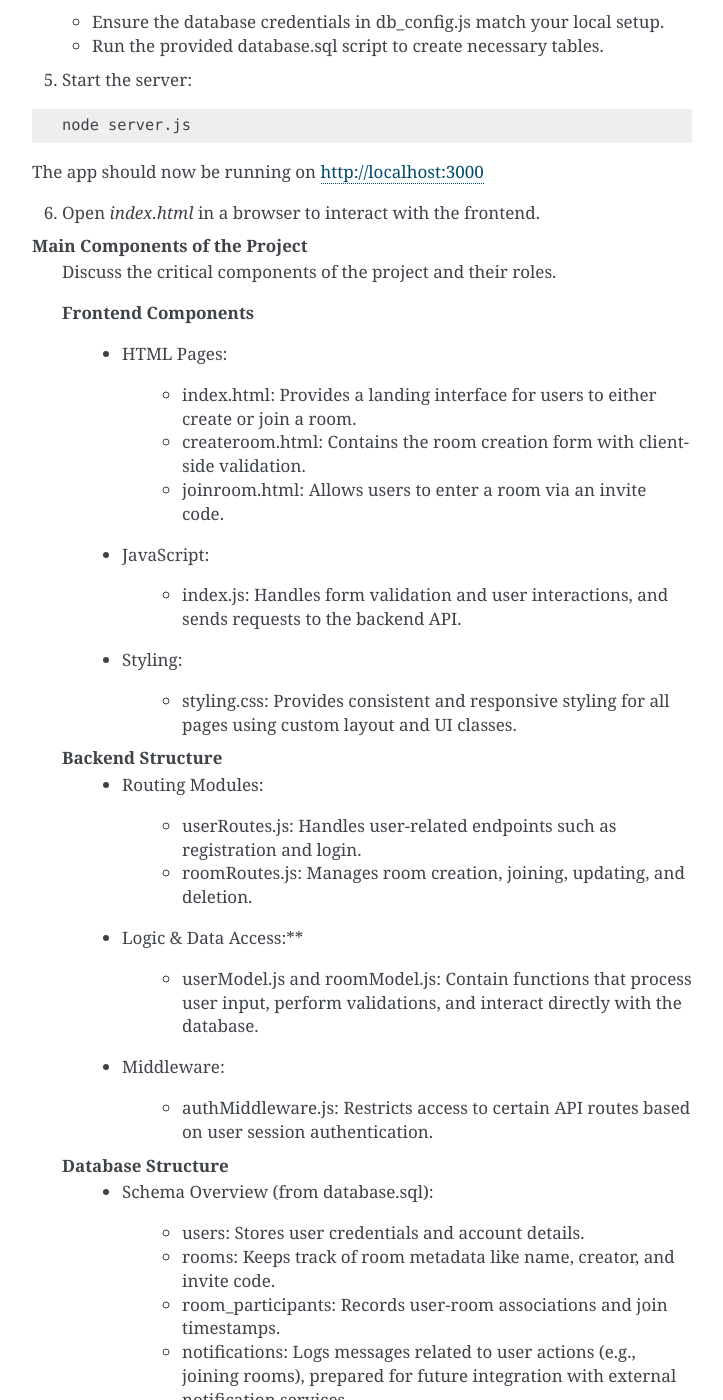
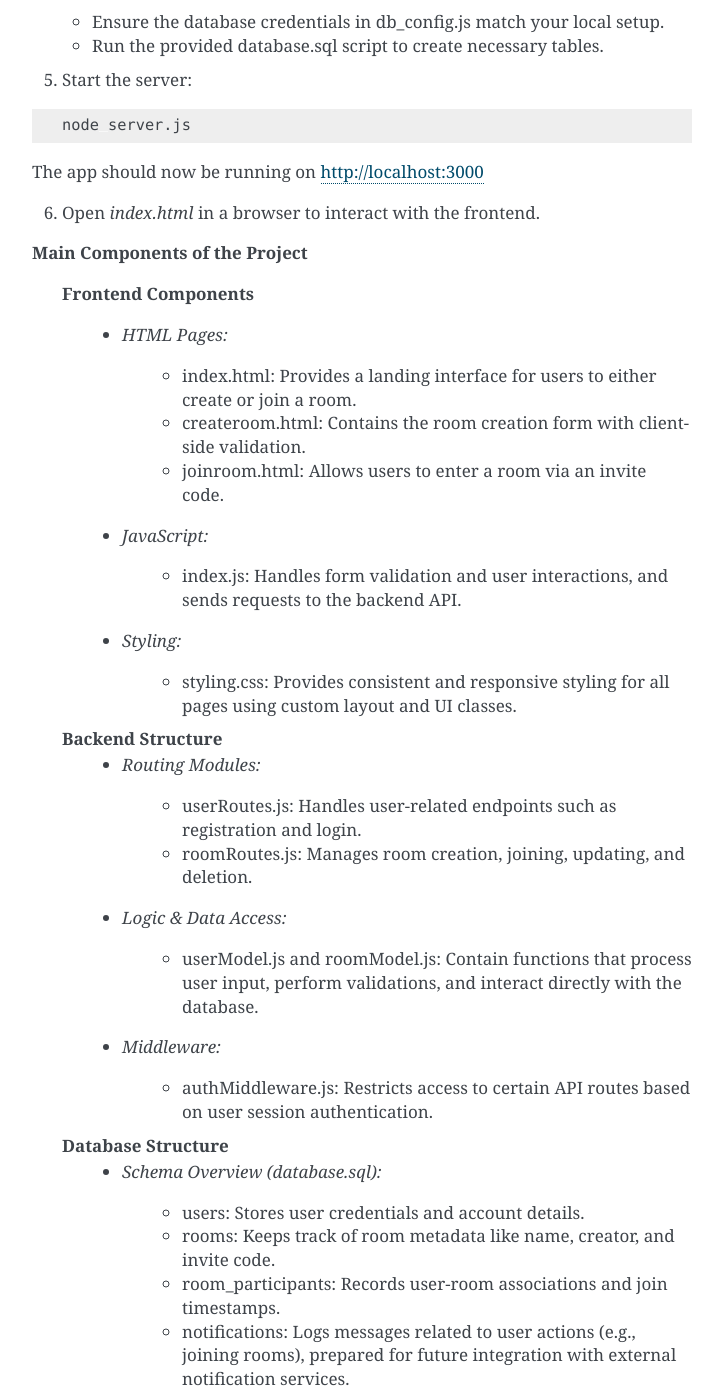
Before and after one commit to up2235881/SETAP-coursework-2D, a Sphinx documentation site: the page built from docs/source/index.rst, in a window 1280 px wide and 1400 px high, scrolled down 2398 px. Shown: the whole window, without its empty margins (388-1111 px from the left). Built offline with Sphinx 7.4.7, drawn with Linux system fonts in a browser that asks for light colours.

Commit message:
formatting

```diff
--- a/docs/source/index.rst
+++ b/docs/source/index.rst
@@ -116,11 +116,10 @@ The app should now be running on http://localhost:3000
 
 
 **Main Components of the Project**
-   Discuss the critical components of the project and their roles.
 
    **Frontend Components**
 
-      - HTML Pages:
+      - *HTML Pages:*
 
          - index.html: Provides a landing interface for users to either create or join a room.
 
@@ -128,31 +127,31 @@ The app should now be running on http://localhost:3000
 
          - joinroom.html: Allows users to enter a room via an invite code.
 
-      - JavaScript:
+      - *JavaScript:*
 
          - index.js: Handles form validation and user interactions, and sends requests to the backend API.
 
-      - Styling:
+      - *Styling:*
 
          - styling.css: Provides consistent and responsive styling for all pages using custom layout and UI classes.
 
    **Backend Structure**
-      - Routing Modules:
+      - *Routing Modules:*
 
          - userRoutes.js: Handles user-related endpoints such as registration and login.
 
          - roomRoutes.js: Manages room creation, joining, updating, and deletion.
 
-      - Logic & Data Access:**
+      - *Logic & Data Access:*
 
          - userModel.js and roomModel.js: Contain functions that process user input, perform validations, and interact directly with the database.
 
-      - Middleware:
+      - *Middleware:*
 
          - authMiddleware.js: Restricts access to certain API routes based on user session authentication.
 
    **Database Structure**
-      - Schema Overview (from database.sql):
+      - *Schema Overview (database.sql):*
 
          - users: Stores user credentials and account details.
 
```
